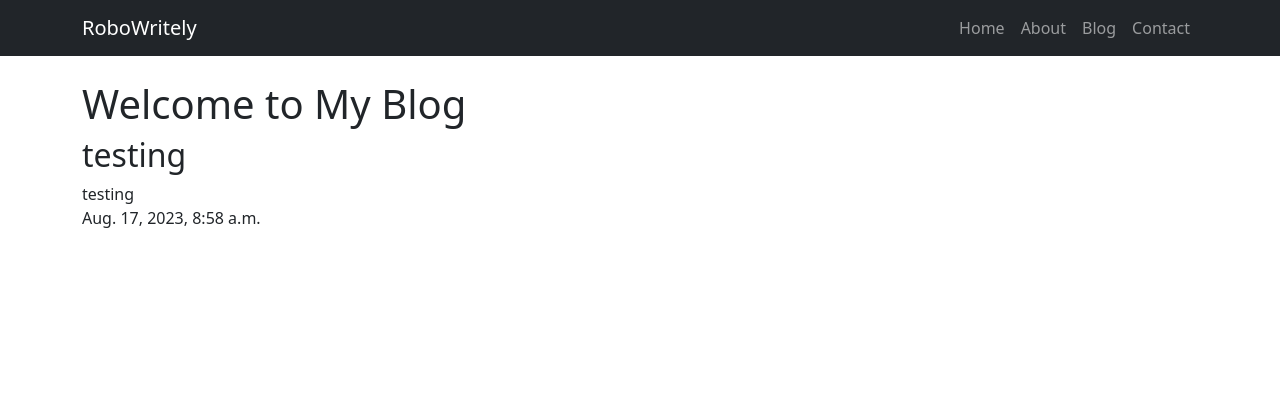
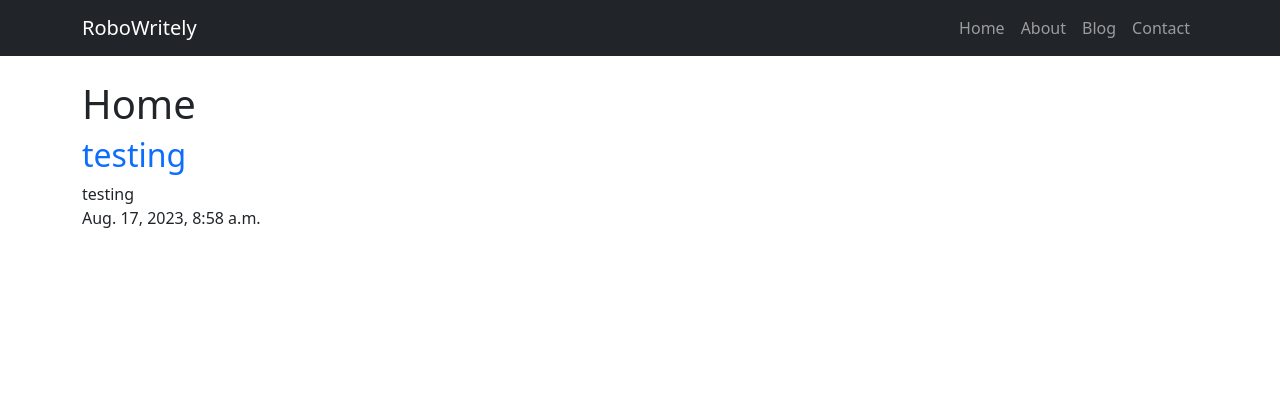
Before and after one commit to officialvikramsuthar/RoboWritely, a Django app: page / in a window 1280 px wide. Shown: the top 420 px of the page. Run offline with Django 4.2, Linux system fonts and the light colour scheme; data comes from the database, SQL or seed files in the repository.

Commit message:
Added link

```diff
--- a/templates/ContentCreation/home.html
+++ b/templates/ContentCreation/home.html
@@ -3,12 +3,12 @@
 {% block title %}Home - My Blog{% endblock %}
 
 {% block content %}
-    <h1>Welcome to My Blog</h1>
+    <h1>Home</h1>
 
     <div class="blog-list">
         {% for blog in latest_blogs %}
             <article class="blog-post">
-                <h2>{{ blog.heading }}</h2>
+                <h2><a href="{% url 'display_blog_post' blog.slug %}">{{ blog.heading }}</a></h2>
                 <div class="content">
                     {{ blog.content|safe }}
                 </div>
```
